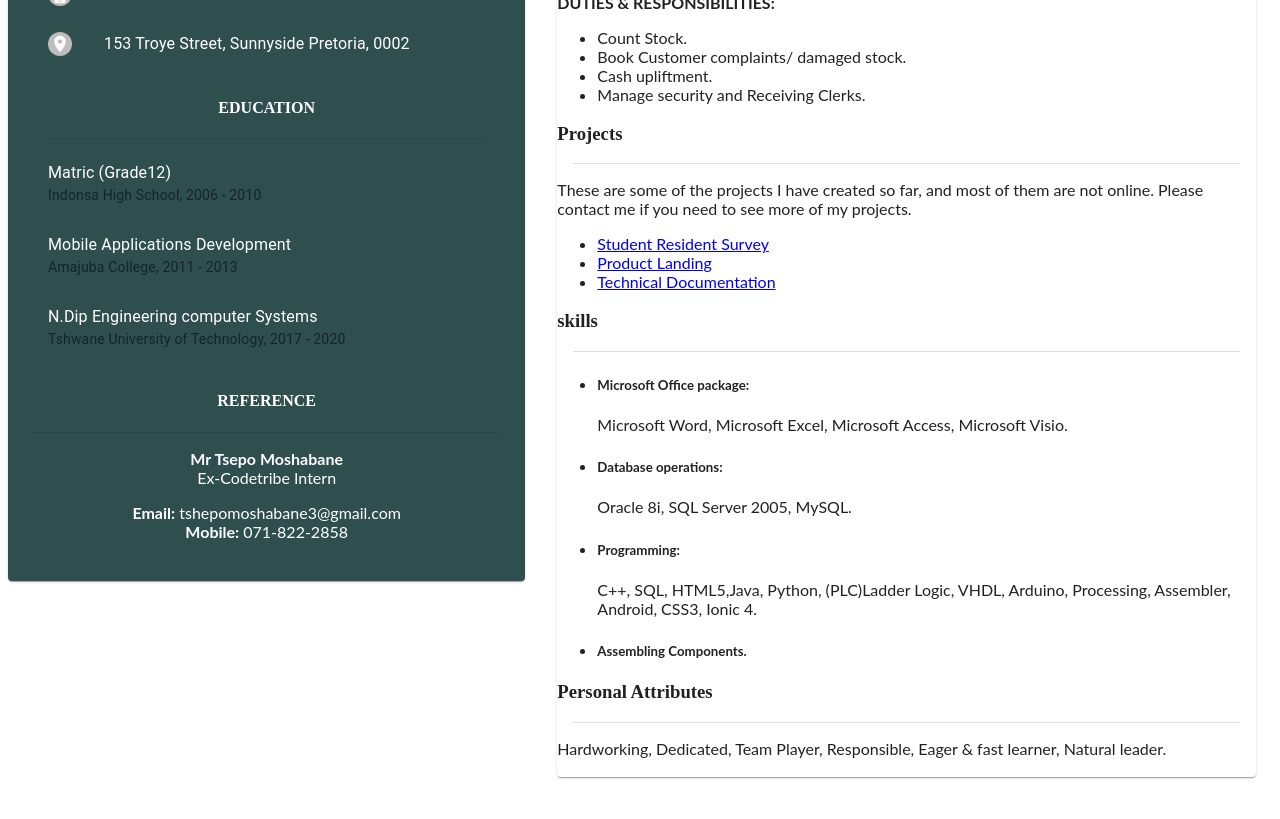
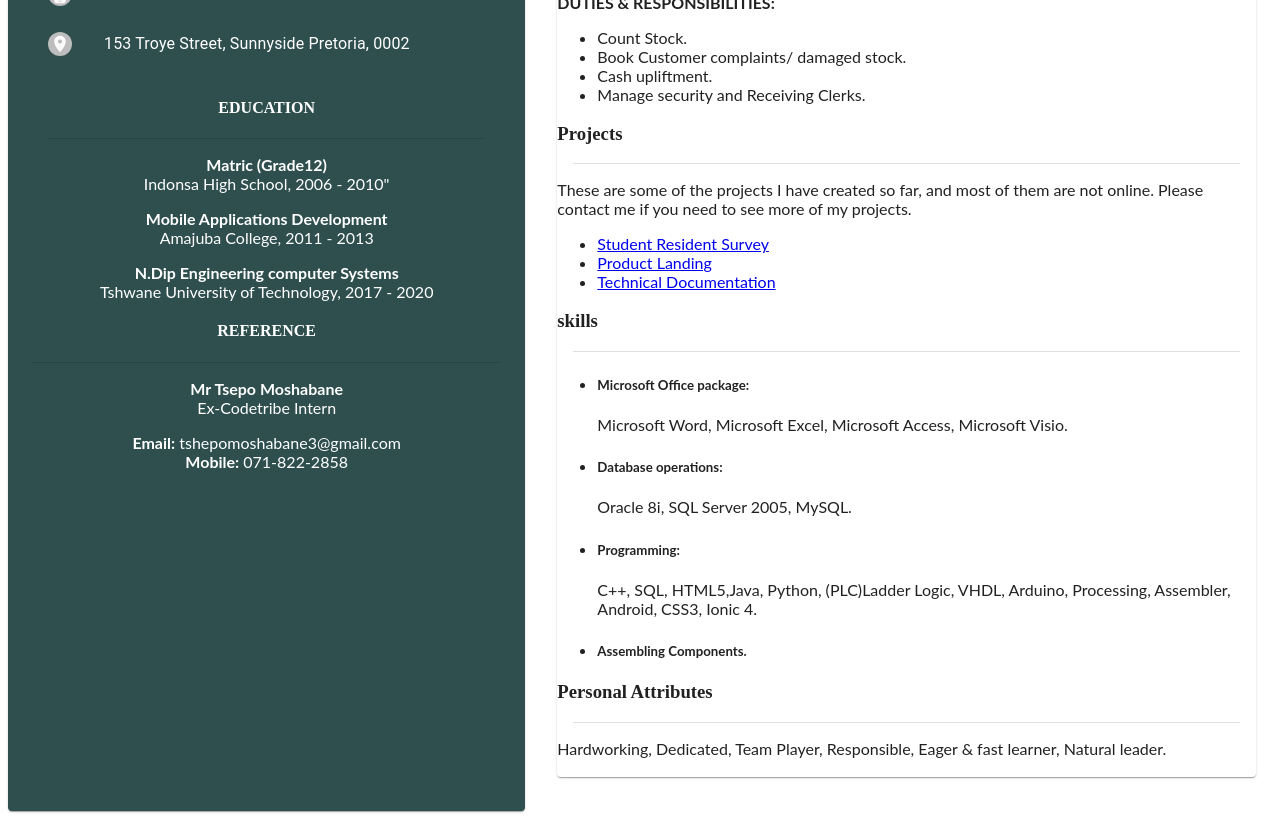
Before and after one commit to SPMazibuko/React-CV, a React (Create React App) app: page / in a window 1280 px wide. Shown: the part 340-1159 px from the top of the page. Built offline with nearby package versions, Linux system fonts and the light colour scheme.

Commit message:
1 file modified

```diff
--- a/src/App.js
+++ b/src/App.js
@@ -87,17 +87,13 @@ Pretoria, 0002" secondary="" />
               </div>
 
               <div id="Education" textAlign="left">
-                <List className={classes.root}>
-      <ListItem>
-        <ListItemText primary="Matric (Grade12)" secondary="Indonsa High School, 2006 - 2010" />
-      </ListItem>
-      <ListItem>
-        <ListItemText primary="Mobile Applications Development" secondary="Amajuba College, 2011 - 2013" />
-      </ListItem>
-      <ListItem>
-        <ListItemText primary="N.Dip Engineering computer Systems" secondary="Tshwane University of Technology, 2017 - 2020" />
-      </ListItem>
-      </List>
+              <p><b>Matric (Grade12)</b><br/>
+              Indonsa High School, 2006 - 2010" </p>
+          <p>
+            <b>Mobile Applications Development</b><br/>Amajuba College, 2011 - 2013<br/></p>
+            <p>
+            <b>N.Dip Engineering computer Systems</b><br/> Tshwane University of Technology, 2017 - 2020
+          </p>
       </div>
       <div>
       <h4>REFERENCE</h4>
@@ -108,7 +104,39 @@ Pretoria, 0002" secondary="" />
             <b>Email:</b> tshepomoshabane3@gmail.com<br/>
             <b>Mobile:</b> 071-822-2858
           </p>
-
+          <List className={classes.root}>
+      <ListItem>
+        <ListItemText primary="" secondary="" />
+      </ListItem>
+      <ListItem>
+        <ListItemText primary="" secondary="" />
+      </ListItem>
+      <ListItem>
+        <ListItemText primary="" secondary="" />
+      </ListItem>
+      </List>
+      <List className={classes.root}>
+      <ListItem>
+        <ListItemText primary="" secondary="" />
+      </ListItem>
+      <ListItem>
+        <ListItemText primary="" secondary="" />
+      </ListItem>
+      <ListItem>
+        <ListItemText primary="" secondary="" />
+      </ListItem>
+      </List>
+      <List className={classes.root}>
+      <ListItem>
+        <ListItemText primary="" secondary="" />
+      </ListItem>
+      <ListItem>
+        <ListItemText primary="" secondary="" />
+      </ListItem>
+      <ListItem>
+        <ListItemText primary="" secondary="" />
+      </ListItem>
+      </List>
              </div>
             </Paper>
           </Grid>
```
